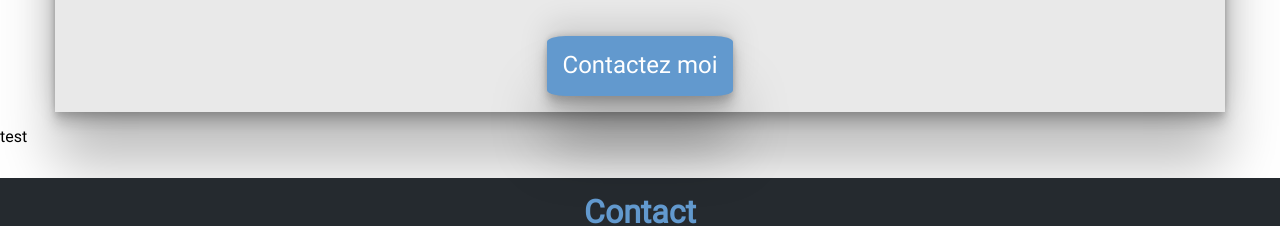
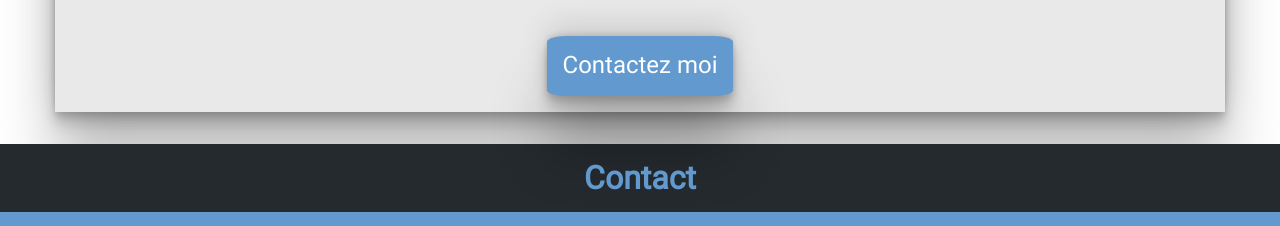
Before and after one commit to AlexisLeray/solene_beaumont, a Next.js app: page / in a window 1280 px wide. Shown: the part 1180-1406 px from the top of the page. Built offline with nearby package versions, Linux system fonts and the light colour scheme.

Commit message:
test for netlify

```diff
--- a/pages/index.js
+++ b/pages/index.js
@@ -1,15 +1,14 @@
 import Head from "next/head";
 import styles from "../styles/Home.module.css";
 import Link from "next/link";
-import Navbar from "../components/Navbar.jsx";
-import Header from "../components/Header.jsx";
-import Footer from "../components/Footer.jsx";
-import Test from "../components/Test";
+import Navbar from "../components/Navbar";
+import Header from "../components/Header";
+import Footer from "../components/Footer";
+import Contact from "../components/Contact";
 /*
 import Honoraires from "../components/Honoraires.jsx";
 import Domaine from "../components/Domaine.jsx";
 */
-import Contact from "../components/Contact.jsx";
 export default function Home() {
   return (
     <div>
@@ -92,8 +91,8 @@ Maître Solène BEAUMONT intervient également pour les mineurs qui sont auteurs
         </footer>
       </section>
       {/*<Domaine />
-      <Honoraires />*/}
-      <Test />
+      <Honoraires />
+      <Test />*/}
       <Contact />
       <Footer />
     </div>
```
